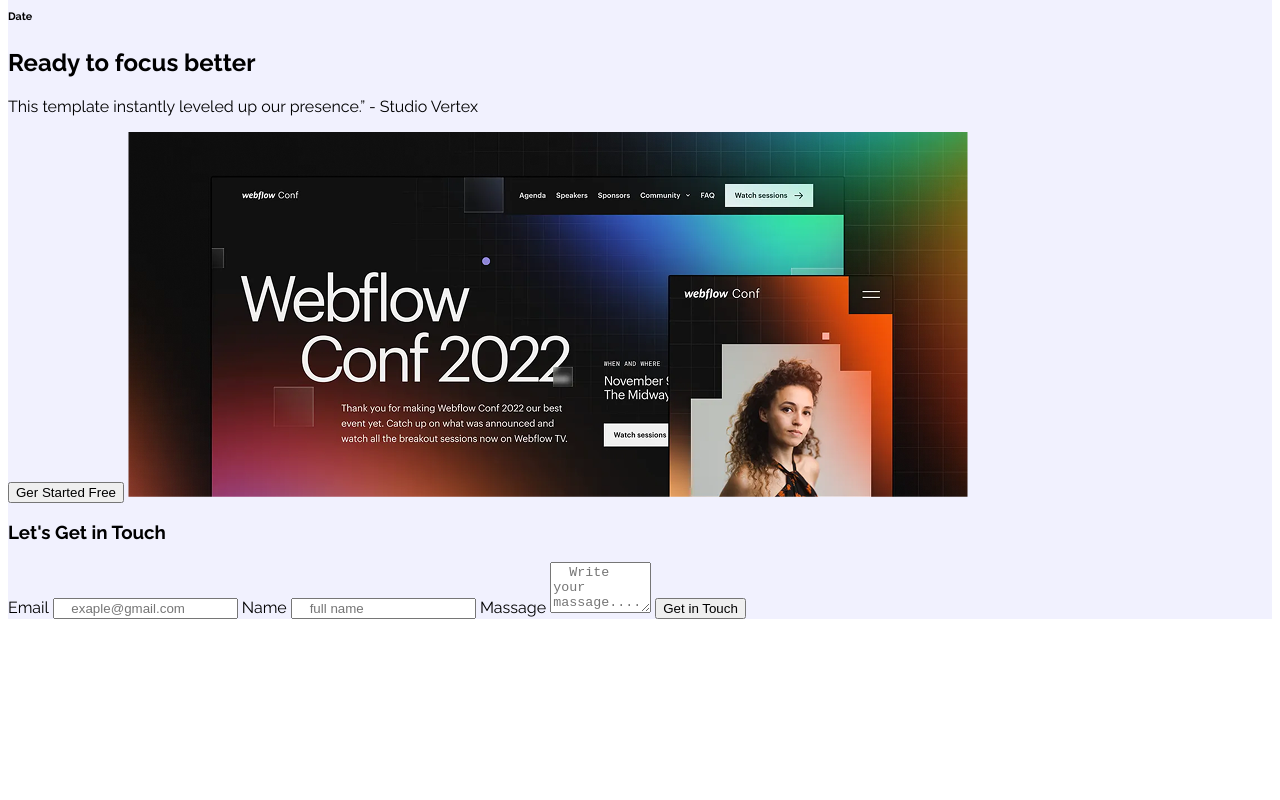
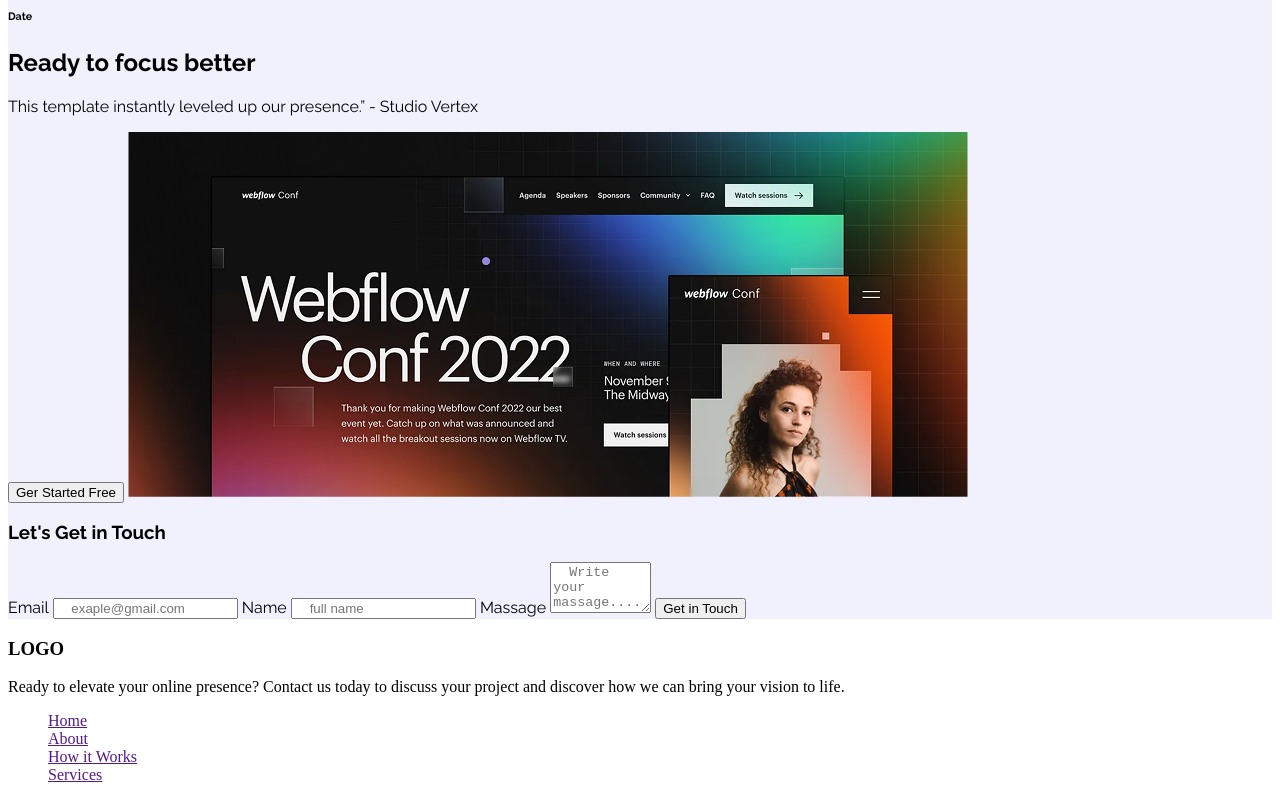
Before and after one commit to Izaj-ahmed/First-Assingment, a plain HTML site: page index.html in a window 1280 px wide. Shown: the part 2178-2978 px from the top of the page. Before the commit the page ends 2805 px from the top, so only its background shows below. Drawn offline with Linux system fonts and the light colour scheme; files whose address does not match are found by name.

Commit message:
add footer

```diff
--- a/index.html
+++ b/index.html
@@ -127,3 +127,20 @@
             </div>
         </section>
     </main>
+    <footer>
+        <div class="footer-item">
+            <h3>LOGO</h3>
+            <p>Ready to elevate your online presence? Contact us today to discuss your project and discover how we can bring your vision to life.</p>
+            <div class="list">
+                <ul>
+                    <li><a href="">Home</a></li>
+                    <li><a href="">About</a></li>
+                    <li><a href="">How it Works</a></li>
+                    <li><a href="">Services</a></li>
+                </ul>
+            </div>
+
+        </div>
+    </footer>
+</body>
+</html>
```
Also changed, not shown: style.css (line endings or trailing spaces).
